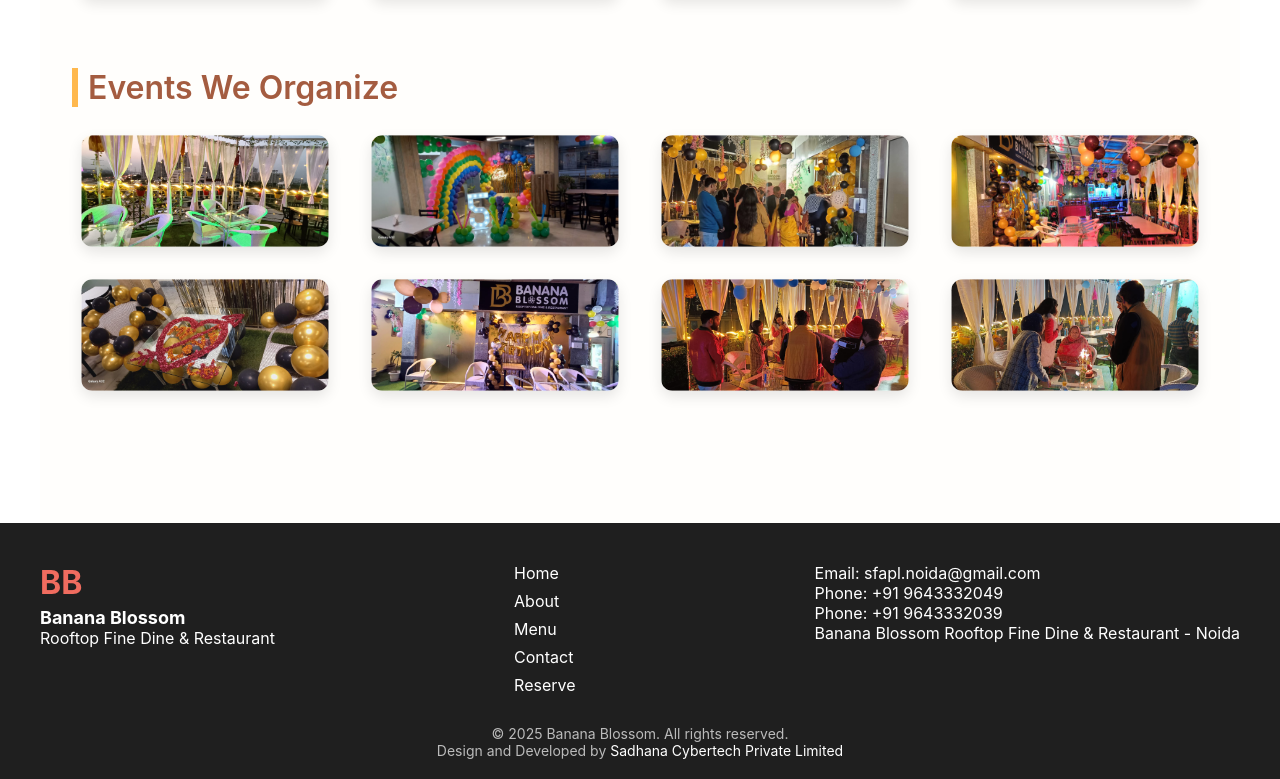
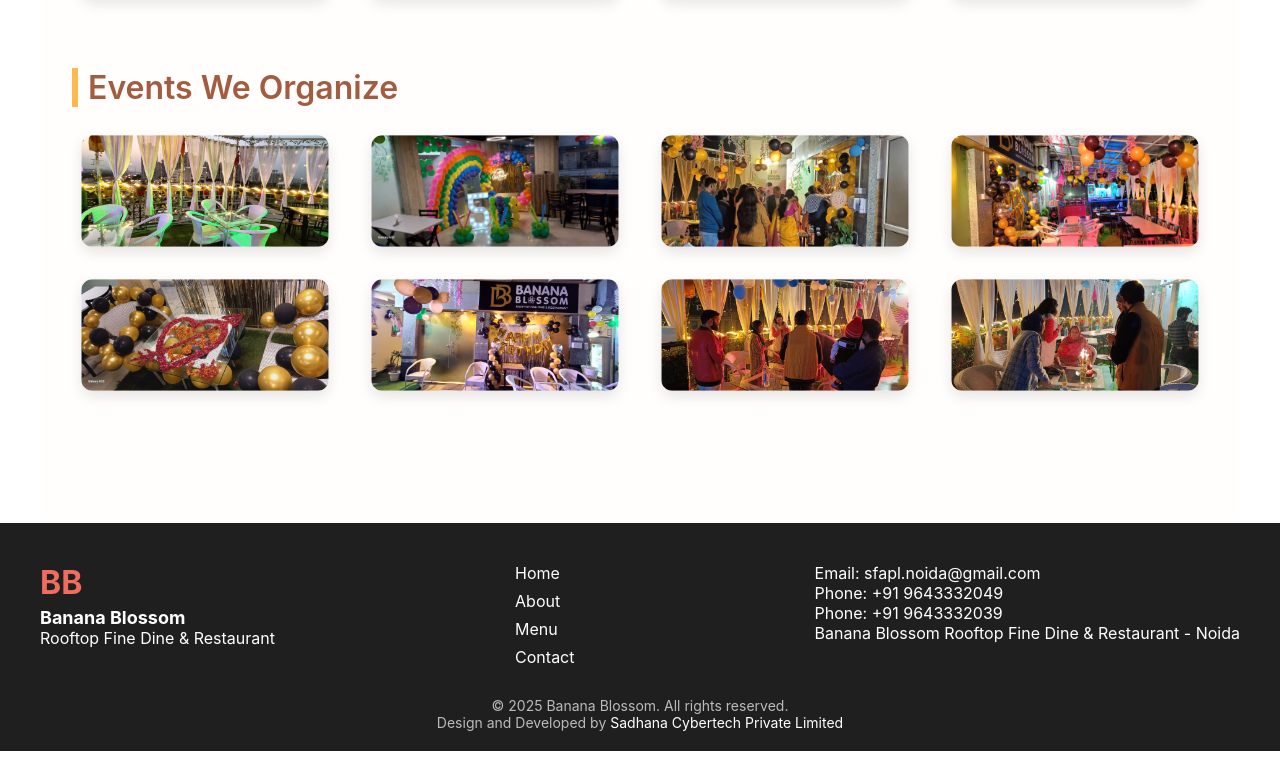
Before and after one commit to Harjot-Kaur29/banana-blossom, a React (Vite) app in the folder banana-blossom/: page /gallery in a window 1280 px wide. Shown: the part 2106-2885 px from the top of the page. After the commit the page ends 2857 px from the top, so only its background shows below. Built offline with nearby package versions, Linux system fonts and the light colour scheme.

Commit message:
footer fixed

```diff
--- a/banana-blossom/src/components/Footer/Footer.jsx
+++ b/banana-blossom/src/components/Footer/Footer.jsx
@@ -16,7 +16,7 @@
           <a href="/about">About</a>
           <a href="/menu">Menu</a>
           <a href="/contact">Contact</a>
-          <a href="/reserve">Reserve</a>
+
         </div>
 
         <div className={styles.footerContact}>
```
